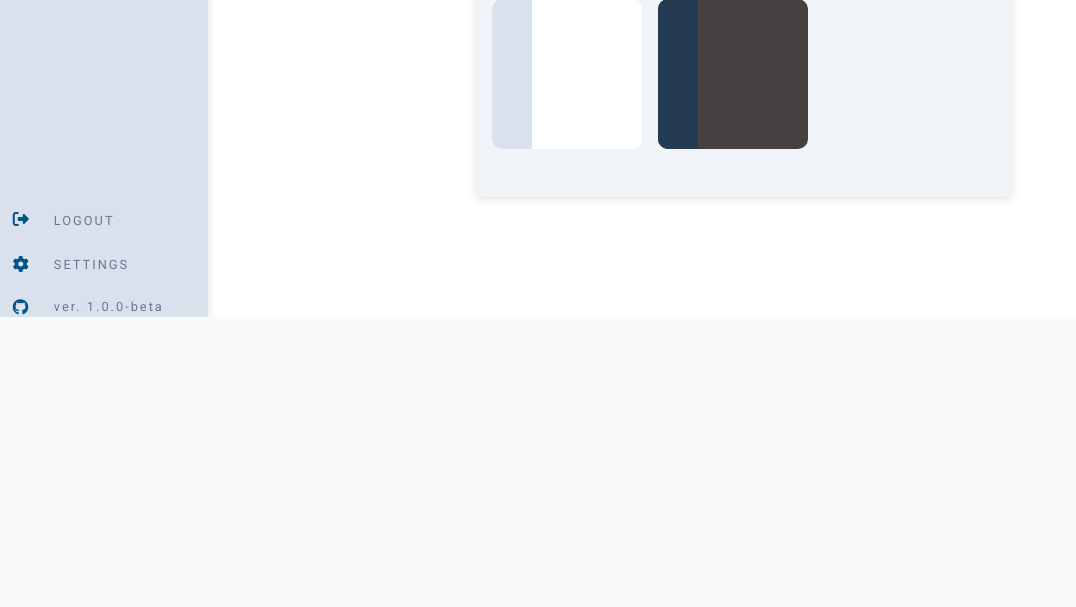
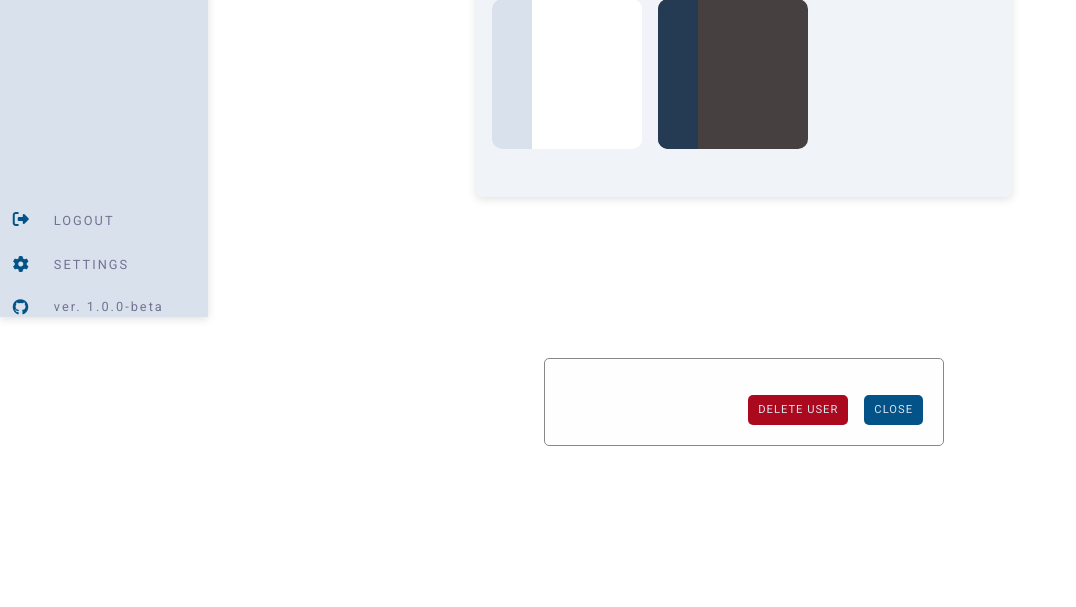
Before and after one commit to odics/remi, a Flask app: page /settings in a window 1280 px wide. Shown: the part 483-1090 px from the top of the page, without its empty margins (0-1076 px from the left). Before the commit the page ends 800 px from the top, so only its background shows below. Run offline with Flask 3, Linux system fonts and the light colour scheme; a user stored in the database is signed in; some libraries are stand-ins or nearby versions.

Commit message:
User deletion.

```diff
--- a/website/templates/settings.html
+++ b/website/templates/settings.html
@@ -41,7 +41,7 @@
             <span class="user-info">{{ user.first_name }}</span>
             <span class="user-info">{{ user.email }}</span>
             <span class="user-info">{{ user.id }}</span>
-            <span class="user-control"><button class="button-user-primary"><i class="fa-solid fa-pen-to-square"></i> Edit</button><button class="button-user-delete" id="deleteUser"><i class="fa-solid fa-user-xmark"></i> Delete</button></span>
+            <span class="user-control"><button class="button-user-primary"><i class="fa-solid fa-pen-to-square"></i> Edit</button><button class="button-user-delete" id="deleteUser" onclick="deleteUser({{ user.id }})"><i class="fa-solid fa-user-xmark"></i> Delete</button></span>
           </div>
           {% endfor %}
           <div class="add-user">
@@ -80,7 +80,7 @@
 
       var addUser = document.getElementById("addUser");
       var userFormControl = document.getElementById("userFormControl");
-      var deleteUser = document.getElementById("deleteUser");
+      var userModal = document.getElementById("modal-container-cp");
 
       addUser.addEventListener("click", function() {
         userFormControl.style.display = "grid";
@@ -97,15 +97,18 @@
         userFormControl.style.display = "none";
       });
 
-
+      function deleteUser(userID) {
+        console.log(`Deleting user ID ${userID}`);
+        userModal.style.display = "block";
+      }
 
     </script>
 
-<div class="modal-container" id="modal-container-cp">
+<div class="modal-container-cp" id="modal-container-cp">
   <div class="modal">
     <p id="modal-inner-text"></p>
     <div>
-      <a class="modal-delete" id="delete-link" href="#">Delete Recipe</a>
+      <a class="modal-delete" id="delete-link" href="#">Delete User</a>
       <a class="button-primary close-modal" id="close" onclick="close_modal()">Close</a>
     </div>
   </div>
```
